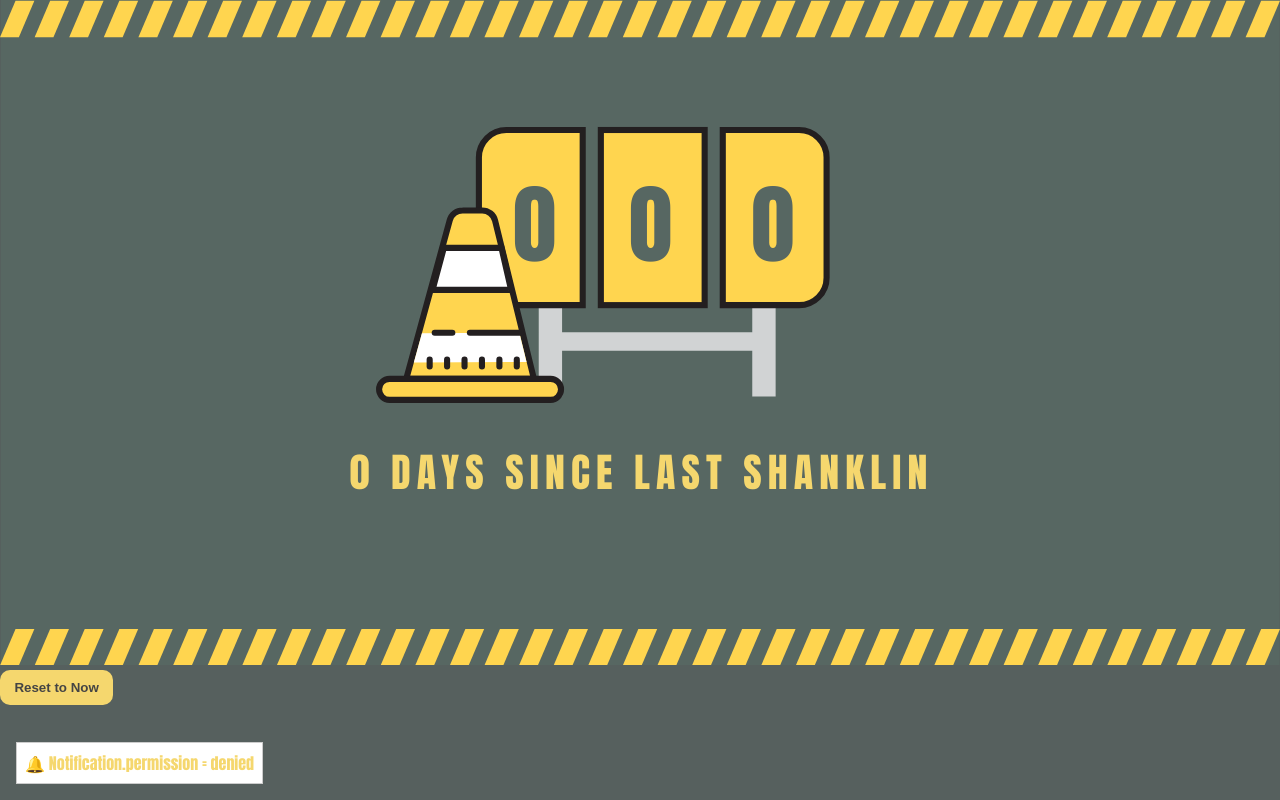
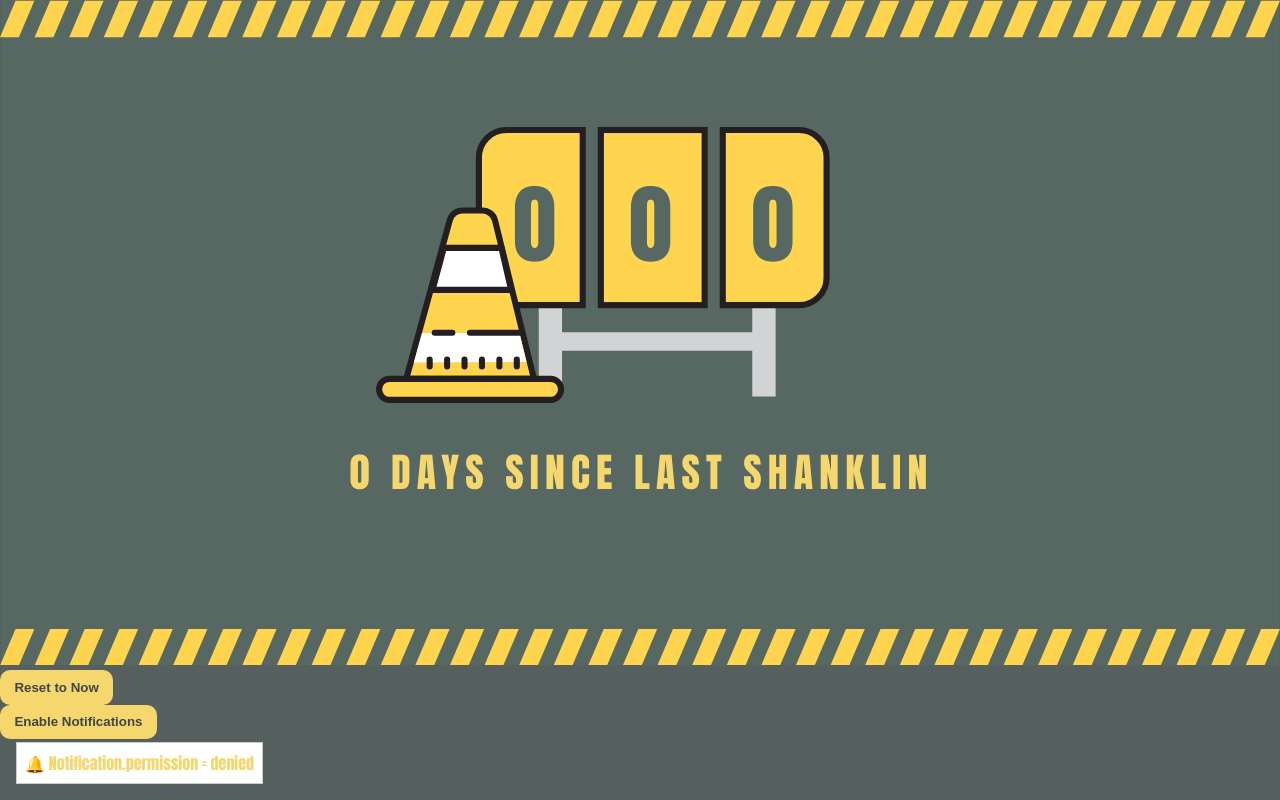
Before and after one commit to dosherm/Shanklin, a plain HTML site: page index.html in a window 1280 px wide. Drawn offline with Linux system fonts and the light colour scheme.

Commit message:
Update index.html

```diff
--- a/index.html
+++ b/index.html
@@ -151,6 +151,10 @@
       <button id="resetBtn" class="btn">Reset to Now</button>
       <span id="status" class="status"></span>
     </div>
+    <div id="notifyContainer">
+      <button id="enableNotifications" class="btn btn-primary">Enable Notifications</button>
+    </div>
+
   </main>
   <script type="module" src="app.js"></script>
 
```
